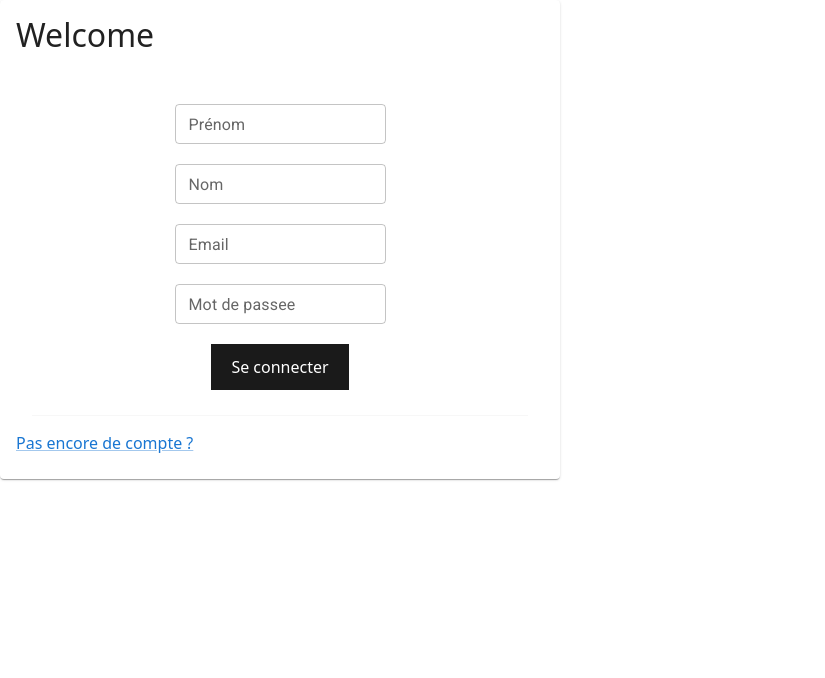
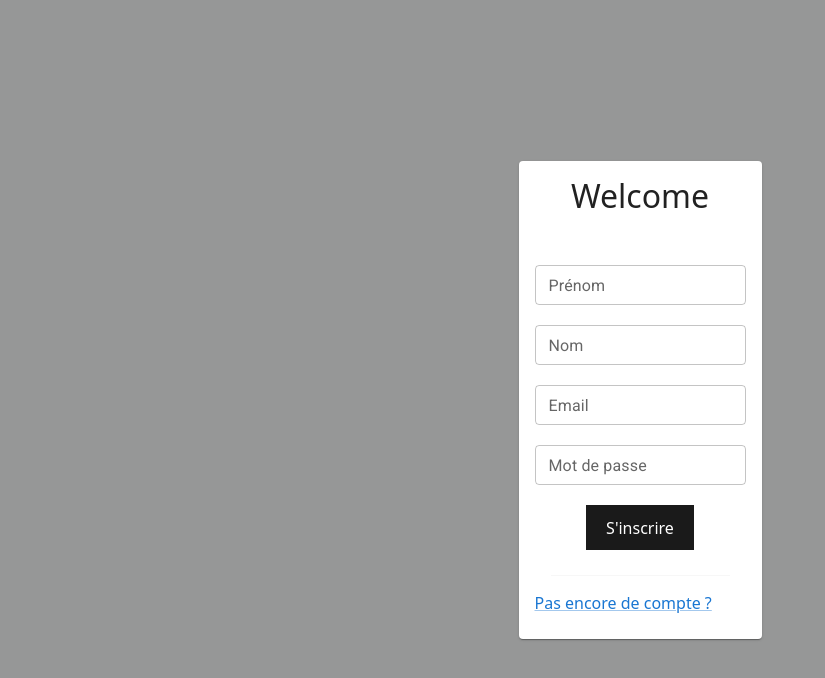
Before and after one commit to Louisrca/generateur-cv-grp1, a React (Vite) app in the folder web/: page /register in a window 1280 px wide. Shown: the top 678 px of the page, without its empty margins (0-825 px from the left). Built offline with nearby package versions, Linux system fonts and the light colour scheme.

Commit message:
Update style

```diff
--- a/web/src/composant/LoginCard/LoginCard.module.css
+++ b/web/src/composant/LoginCard/LoginCard.module.css
@@ -1,7 +1,14 @@
 .connectCardContainer {
   width: 35rem;
+  display: flex;
+  justify-content: center;
+  align-items: center;
+  height: 100vh;
+  margin: auto;
 }
-
+body{
+  background-color: rgb(150, 151, 151);
+}
 .formContainer {
   display: flex;
   flex-direction: column;
@@ -18,3 +25,7 @@
   justify-content: center;
   gap: 15px;
 }
+
+h2{
+  text-align: center;
+}
--- a/web/src/composant/ReigsterCard/RegisterCard.jsx
+++ b/web/src/composant/ReigsterCard/RegisterCard.jsx
@@ -24,12 +24,12 @@ export const RegisterCard = () => {
           <InputText label="Nom" inputName="lastname" />
           <InputText label="Email" inputName="email" type="email" />
           <InputText
-            label="Mot de passee"
+            label="Mot de passe"
             type="password"
             inputName="password"
           />
 
-          <button type="submit">Se connecter</button>
+          <button type="submit">S'inscrire</button>
         </form>
         <div className={styles.redirectionContainer}>
           <Divider variant="middle" />
--- a/web/src/composant/ReigsterCard/RegisterCard.module.css
+++ b/web/src/composant/ReigsterCard/RegisterCard.module.css
@@ -1,5 +1,10 @@
 .connectCardContainer {
   width: 35rem;
+  display: flex;
+  justify-content: center;
+  align-items: center;
+  height: 100vh;
+  margin: auto;
 }
 
 .formContainer {
@@ -18,3 +23,6 @@
   justify-content: center;
   gap: 15px;
 }
+body{
+  background-color: rgb(150, 151, 151);
+}
```
